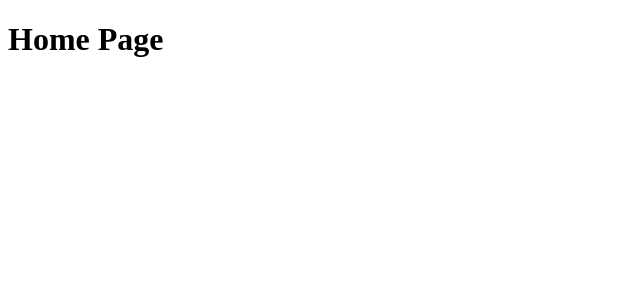
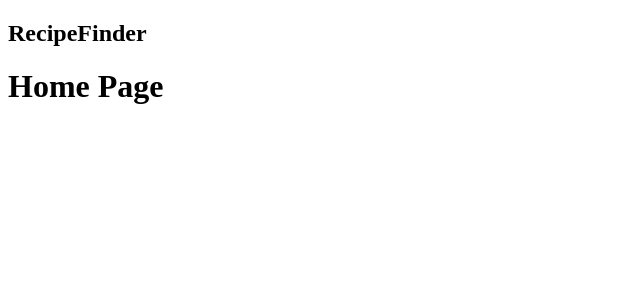
Before and after one commit to darshita2711/sba_10_recipe-discovery-app, a React (Vite) app: page / in a window 1280 px wide. Shown: the top 300 px of the page, without its empty margins (0-640 px from the left). Built offline with nearby package versions, Linux system fonts and the light colour scheme.

Commit message:
added navbar component

```diff
--- a/src/App.tsx
+++ b/src/App.tsx
@@ -6,28 +6,28 @@ import Favorites from './pages/Favorites'
 import Search from './pages/Search'
 import Category from './pages/Category'
 import Home from './pages/Home'
+import Navbar from './components/Navbar'
 
 function App() {
   // const [count, setCount] = useState(0)
 
   return (
-     <Routes>
+    <><Navbar />
+      <Routes>
       <Route path="/" element={<Home />} />
 
       <Route
         path="/category/:categoryName"
-        element={<Category />}
-      />
+        element={<Category />} />
 
       <Route
         path="/recipe/:recipeId"
-        element={<RecipeDetails />}
-      />
+        element={<RecipeDetails />} />
 
       <Route path="/favorites" element={<Favorites />} />
 
       <Route path="/search" element={<Search />} />
-    </Routes>
+    </Routes></>
   )
 }
 
--- /dev/null
+++ b/src/components/Navbar.tsx
@@ -0,0 +1,13 @@
+// import {usestate} from 'react';
+import {Link,useNavigate} from 'react-router-dom';
+
+function Navbar() {
+
+  return (
+    <nav>
+      <h1>RecipeFinder</h1>
+    </nav>
+  );
+}
+
+export default Navbar;
```
